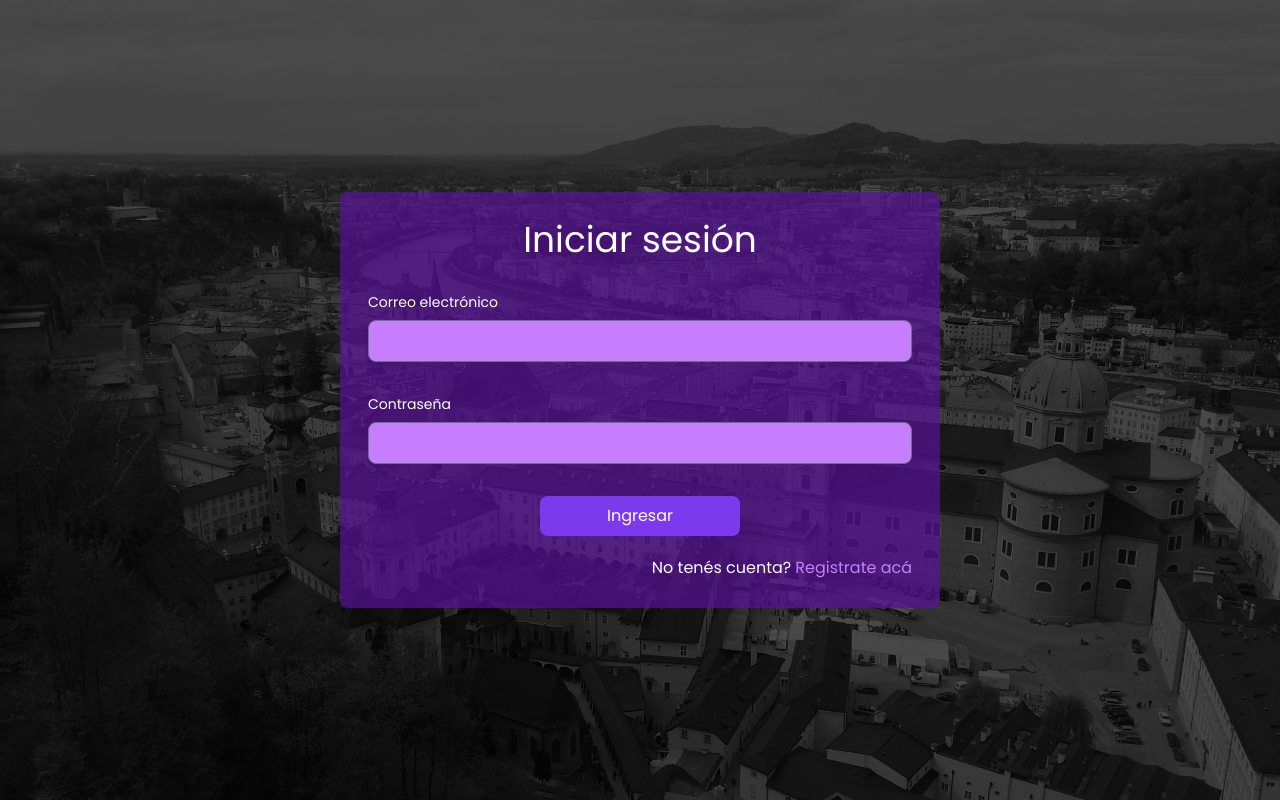
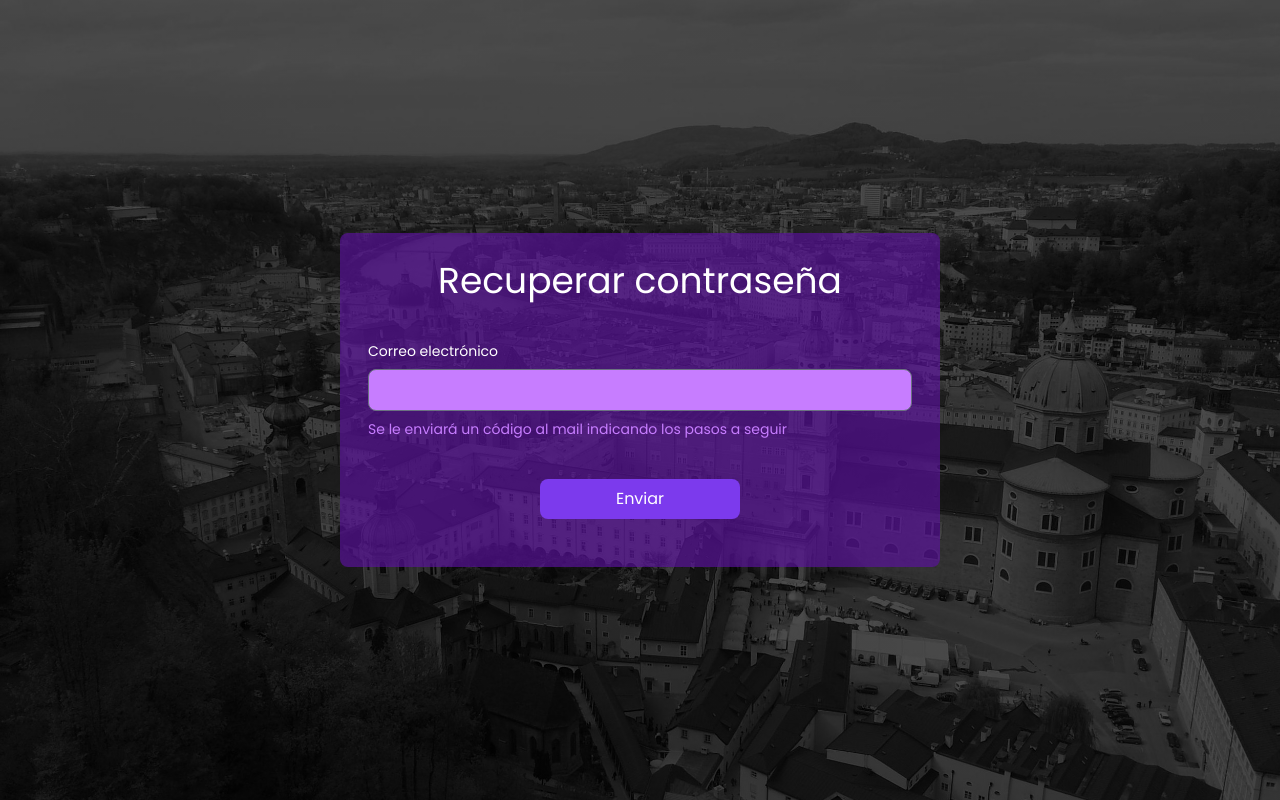
Before and after one commit to guidoFortunato/api-uade, a React (Vite) app: page /auth/recover in a window 1280 px wide. Before the commit this address led to /auth/login. Built offline with nearby package versions, Linux system fonts and the light colour scheme; the HTML template or start-up script is replaced by a standard one.

Commit message:
estetica forms

```diff
--- a/src/auth/Login.jsx
+++ b/src/auth/Login.jsx
@@ -8,11 +8,11 @@ export const Login = () => {
 
   return (
     <div className="bg-violet-dark p-7 rounded-lg bg-opacity-65">
-      <form className="mx-auto" onSubmit={handleSubmit}>
+      <form className="mx-auto flex flex-col gap-5" onSubmit={handleSubmit}>
         <h3 className="text-white text-center text-3xl sm:text-4xl">
           Iniciar sesión
         </h3>
-        <div className="my-8">
+        <div className="">
           <label
             htmlFor="email"
             className="block mb-2 text-sm font-medium text-white"
@@ -25,7 +25,7 @@ export const Login = () => {
             className="bg-violet-light font-semibold border border-[violet-light] text-white text-sm rounded-lg focus:ring-violet-500 focus:border-violet-600 block w-full p-2.5 "
           />
         </div>
-        <div className="mb-8">
+        <div className="">
           <label
             htmlFor="password"
             className="block mb-2 text-sm font-medium text-white"
@@ -37,8 +37,11 @@ export const Login = () => {
             id="password"
             className="bg-violet-light border border-[violet-light] font-semibold text-white text-sm rounded-lg focus:ring-violet-600 focus:border-violet-600 block w-full p-2.5 "
           />
+          <Link to="/auth/recover">
+          <p className="mt-2 text-sm text-violet-light hover:text-violet-500">Olvidé mi contraseña</p>
+          </Link>
         </div>
-        <div className="flex justify-center w-full mb-5">
+        <div className="flex justify-center w-full">
           <button type="submit" className="btn-primary w-[200px]">
             Ingresar
           </button>
--- a/src/auth/Register.jsx
+++ b/src/auth/Register.jsx
@@ -7,12 +7,12 @@ export const Register = () => {
   };
 
   return (
-    <div className="bg-violet-dark p-7 rounded-lg bg-opacity-65">
-      <form className="mx-auto" onSubmit={handleSubmit}>
+    <div className="bg-violet-dark p-7 rounded-lg bg-opacity-65 my-10">
+      <form className="mx-auto flex flex-col gap-4" onSubmit={handleSubmit}>
         <h3 className="text-white text-center text-3xl sm:text-4xl">
           Registrarse
         </h3>
-        <div className="my-8">
+        <div className="">
           <label
             htmlFor="name"
             className="block mb-2 text-sm font-medium text-white"
@@ -25,7 +25,7 @@ export const Register = () => {
             className="bg-violet-light font-semibold border border-[violet-light] text-white text-sm rounded-lg focus:ring-violet-500 focus:border-violet-600 block w-full p-2.5 "
           />
         </div>
-        <div className="my-8">
+        <div className="">
           <label
             htmlFor="email"
             className="block mb-2 text-sm font-medium text-white"
@@ -38,7 +38,7 @@ export const Register = () => {
             className="bg-violet-light font-semibold border border-[violet-light] text-white text-sm rounded-lg focus:ring-violet-500 focus:border-violet-600 block w-full p-2.5 "
           />
         </div>
-        <div className="my-8">
+        <div className="">
           <label
             htmlFor="email"
             className="block mb-2 text-sm font-medium text-white"
@@ -51,7 +51,7 @@ export const Register = () => {
             className="bg-violet-light font-semibold border border-[violet-light] text-white text-sm rounded-lg focus:ring-violet-500 focus:border-violet-600 block w-full p-2.5 "
           />
         </div>
-        <div className="mb-5">
+        <div className="">
           <label
             htmlFor="password"
             className="block mb-2 text-sm font-medium text-white"
@@ -64,7 +64,7 @@ export const Register = () => {
             className="bg-violet-light font-semibold border border-[violet-light] text-white text-sm rounded-lg focus:ring-violet-600 focus:border-violet-600 block w-full p-2.5 "
           />
         </div>
-        <div className="mb-8">
+        <div className="mb-2">
           <label
             htmlFor="passwordRepeat"
             className="block mb-2 text-sm font-medium text-white"
@@ -77,7 +77,7 @@ export const Register = () => {
             className="bg-violet-light border border-[violet-light] font-semibold text-white text-sm rounded-lg focus:ring-violet-600 focus:border-violet-600 block w-full p-2.5 "
           />
         </div>
-        <div className="flex justify-center w-full mb-5">
+        <div className="flex justify-center w-full">
           <button type="submit" className="btn-primary w-[200px]">
             Crear cuenta
           </button>
--- /dev/null
+++ b/src/pages/PassRecover.jsx
@@ -0,0 +1,41 @@
+
+export const PassRecover = () => {
+  const handleSubmit = (e) => {
+    e.preventDefault();
+    console.log("click enviar");
+  };
+
+  return (
+    <div className="bg-violet-dark p-7 rounded-lg bg-opacity-65">
+      <form className="mx-auto flex flex-col gap-6" onSubmit={handleSubmit}>
+        <h3 className="text-white text-center text-3xl sm:text-4xl">
+          Recuperar contraseña
+        </h3>
+        <div className="my-4">
+          <label
+            htmlFor="email"
+            className="block mb-2 text-sm font-medium text-white"
+          >
+            Correo electrónico
+          </label>
+          <input
+            type="email"
+            id="email"
+            className="bg-violet-light font-semibold border border-[violet-light] text-white text-sm rounded-lg focus:ring-violet-500 focus:border-violet-600 block w-full p-2.5 "
+          />
+          <p className="mt-2 text-sm text-violet-light hover:text-violet-500">
+
+              Se le enviará un código al mail indicando los pasos a seguir
+
+          </p>
+        </div>
+
+        <div className="flex justify-center w-full mb-5">
+          <button type="submit" className="btn-primary w-[200px]">
+            Enviar
+          </button>
+        </div>
+      </form>
+    </div>
+  );
+};
--- a/src/pages/index.js
+++ b/src/pages/index.js
@@ -2,3 +2,4 @@ export * from "./Favorites";
 export * from "./Home";
 export * from "./SeeLater";
 export * from "./Dashboard";
+export * from "./PassRecover";
--- a/src/router/AuthRouter.jsx
+++ b/src/router/AuthRouter.jsx
@@ -1,7 +1,7 @@
 import { Navigate, Route, Routes } from "react-router-dom";
 import { AuthLayout } from "../layout";
 import { Login, Register } from "../auth";
-import { Home } from "../pages";
+import { Home, PassRecover } from "../pages";
 
 export const AuthRouter = () => {
   return (
@@ -10,6 +10,7 @@ export const AuthRouter = () => {
         <Route index element={<Home />} />
         <Route path="/auth/login" element={<Login />} />
         <Route path="/auth/register" element={<Register />} />
+        <Route path="/auth/recover" element={<PassRecover />} />
 
         <Route path="/" element={<Navigate to="/auth/login" />} />
         <Route path="*" element={<Navigate to="/auth/login" />} />
```
